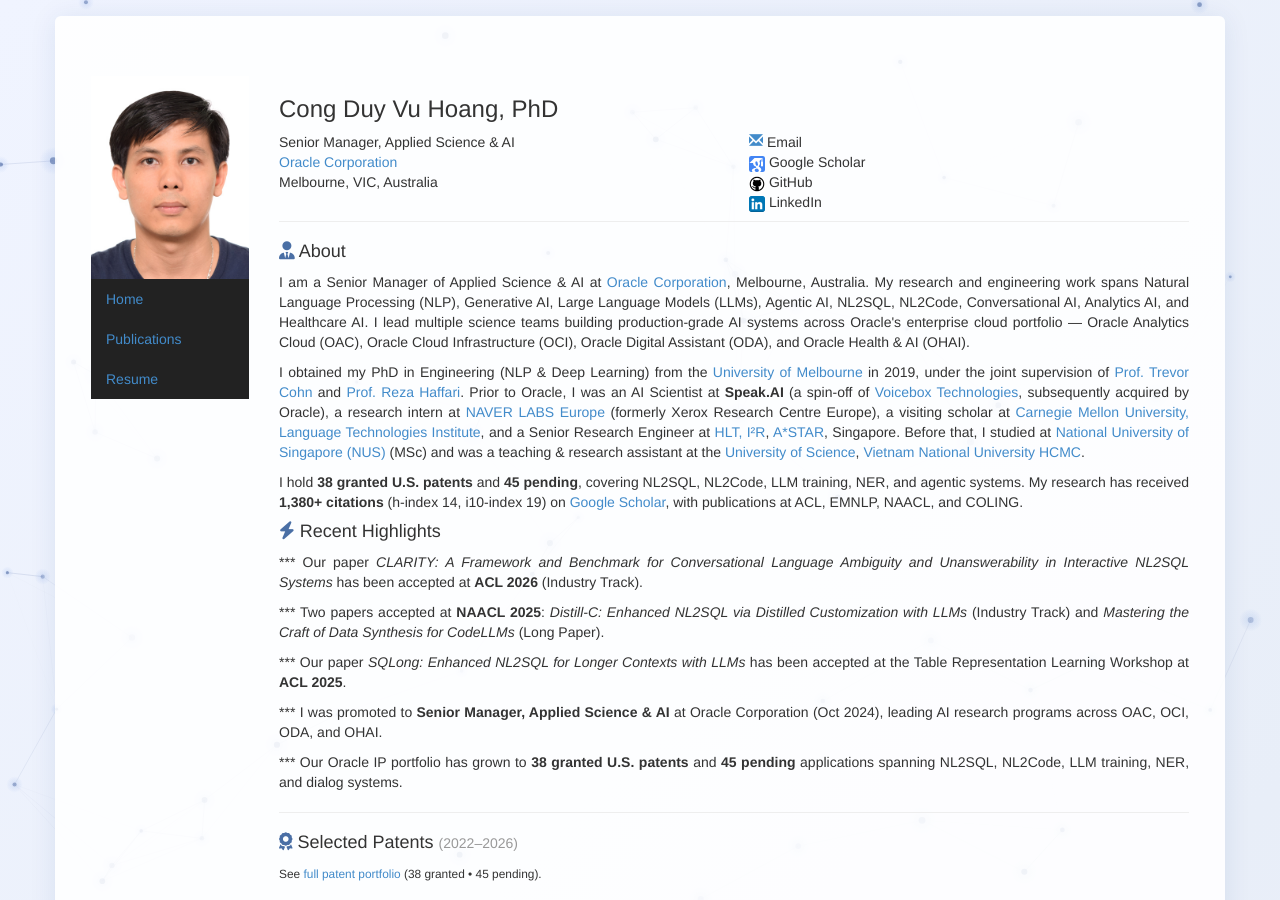
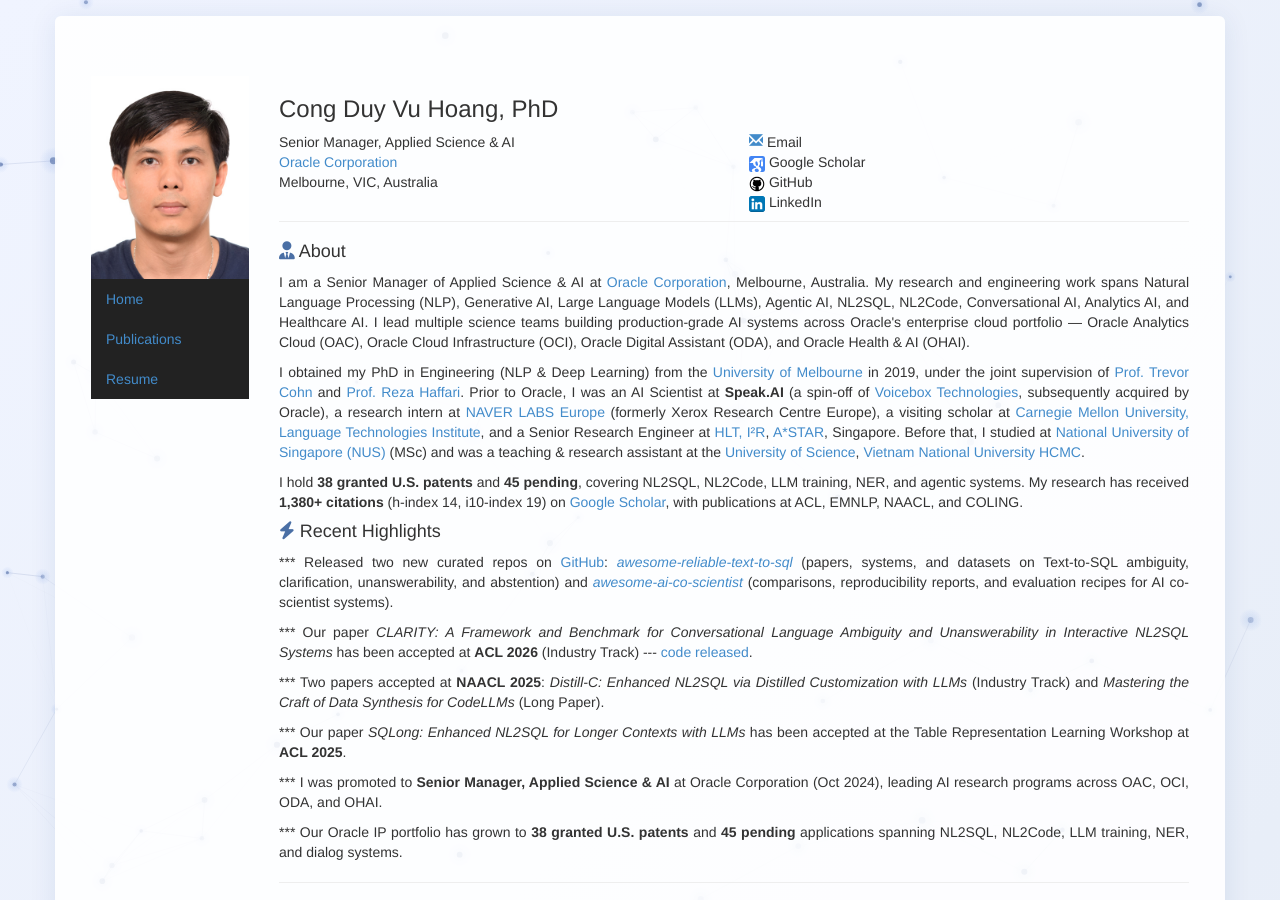
Before and after one commit to duyvuleo/duyvuleo.github.io, a Jekyll site: the page built from index.html, in a window 1280 px wide and 900 px high. Built offline with Jekyll 4.4.1, drawn with Linux system fonts in a browser that asks for light colours.

Commit message:
Add Recent Highlights entry for new GitHub curated repos
Link two newly released repos under github.com/duyvuleo:
- awesome-reliable-text-to-sql
- awesome-ai-co-scientist

Also surface the CLARITY code release link in its existing highlight.

Co-Authored-By: Claude Sonnet 5 <noreply@anthropic.com>

```diff
--- a/index.html
+++ b/index.html
@@ -60,7 +60,8 @@ with publications at ACL, EMNLP, NAACL, and COLING.
 </p>
 
 <h4><i class="fa-solid fa-bolt" style="color:#4a6fa5;"></i> Recent Highlights</h4>
-<p style="text-align: justify;">*** Our paper <em>CLARITY: A Framework and Benchmark for Conversational Language Ambiguity and Unanswerability in Interactive NL2SQL Systems</em> has been accepted at <strong>ACL 2026</strong> (Industry Track). </p>
+<p style="text-align: justify;">*** Released two new curated repos on <a href="https://github.com/duyvuleo">GitHub</a>: <a href="https://github.com/duyvuleo/awesome-reliable-text-to-sql"><em>awesome-reliable-text-to-sql</em></a> (papers, systems, and datasets on Text-to-SQL ambiguity, clarification, unanswerability, and abstention) and <a href="https://github.com/duyvuleo/awesome-ai-co-scientist"><em>awesome-ai-co-scientist</em></a> (comparisons, reproducibility reports, and evaluation recipes for AI co-scientist systems). </p>
+<p style="text-align: justify;">*** Our paper <em>CLARITY: A Framework and Benchmark for Conversational Language Ambiguity and Unanswerability in Interactive NL2SQL Systems</em> has been accepted at <strong>ACL 2026</strong> (Industry Track) --- <a href="https://github.com/duyvuleo/clarity">code released</a>. </p>
 <p style="text-align: justify;">*** Two papers accepted at <strong>NAACL 2025</strong>: <em>Distill-C: Enhanced NL2SQL via Distilled Customization with LLMs</em> (Industry Track) and <em>Mastering the Craft of Data Synthesis for CodeLLMs</em> (Long Paper). </p>
 <p style="text-align: justify;">*** Our paper <em>SQLong: Enhanced NL2SQL for Longer Contexts with LLMs</em> has been accepted at the Table Representation Learning Workshop at <strong>ACL 2025</strong>. </p>
 <p style="text-align: justify;">*** I was promoted to <strong>Senior Manager, Applied Science &amp; AI</strong> at Oracle Corporation (Oct 2024), leading AI research programs across OAC, OCI, ODA, and OHAI. </p>
```
